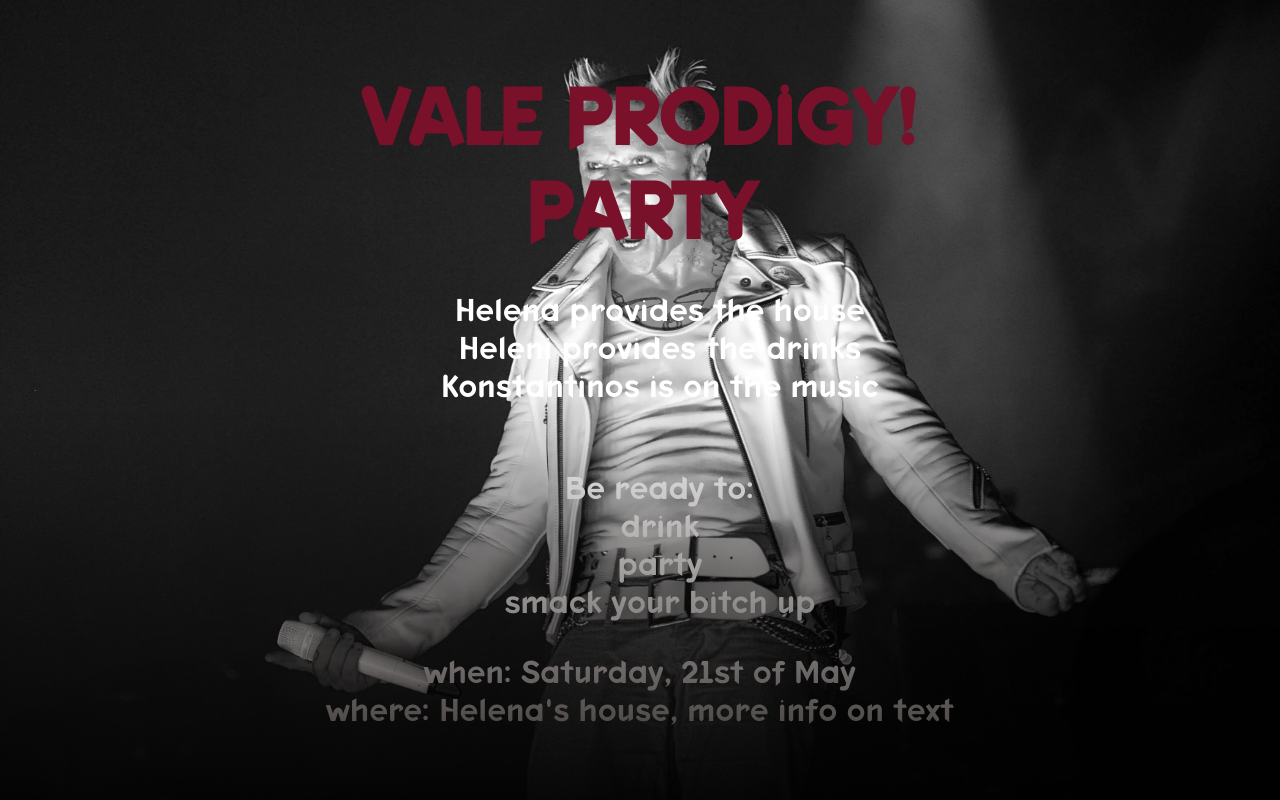
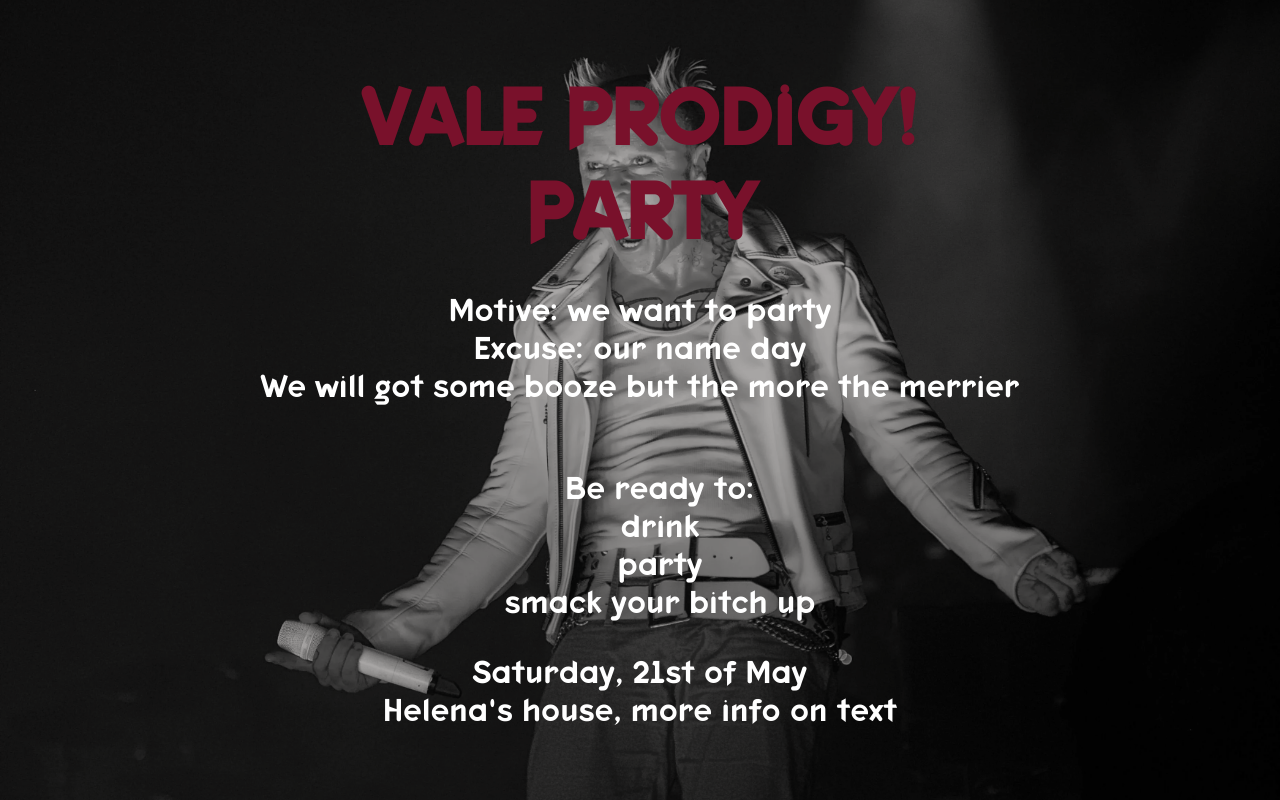
Before and after one commit to konkasidiaris/party, a Nuxt app: page / in a window 1280 px wide. Built offline with nearby package versions, Linux system fonts and the light colour scheme.

Commit message:
feat: completed

```diff
--- a/app.vue
+++ b/app.vue
@@ -6,11 +6,10 @@
         PARTY
       </div>
       <div class="text main">
-        <ul>
-          <li>Helena provides the house</li>
-          <li>Heleni provides the drinks</li>
-          <li>Konstantinos is on the music</li>
-        </ul>
+        <p>
+          Motive: we want to party <br />Excuse: our name day <br />We will got
+          some booze but the more the merrier
+        </p>
       </div>
       <div class="text">
         <ul>
@@ -20,8 +19,8 @@
           <li>smack your bitch up</li>
         </ul>
       </div>
-      <div class="text">when: Saturday, 21st of May</div>
-      <div class="text">where: Helena's house, more info on text</div>
+      <div class="text">Saturday, 21st of May</div>
+      <div class="text">Helena's house, more info on text</div>
     </div>
   </div>
 </template>
@@ -63,9 +62,10 @@
   text-align: center;
   color: white;
   font-size: 200%;
+  z-index: 1;
 }
 
-.container{
+.container {
   display: flex;
   flex-direction: column;
   flex-wrap: nowrap;
@@ -76,14 +76,15 @@
 
 .container::after {
   content: "";
-  position: absolute;
   bottom: 0;
   left: 0;
-  height: 50%;
+  height: 100%;
   width: 100%;
-  background: linear-gradient(180deg, rgba(37,32,30, 0), rgba(37,32,30, 100));
+  background: linear-gradient(180deg, rgba(37, 32, 30), rgba(37, 32, 30) 100%);
+  opacity: 0.4;
   mix-blend-mode: multiply;
-  opacity: 1;
+  position: absolute;
+  z-index: 0;
 }
 
 .title {
--- a/nuxt.config.ts
+++ b/nuxt.config.ts
@@ -1,6 +1,6 @@
-import { defineNuxtConfig } from 'nuxt'
+import { defineNuxtConfig } from "nuxt";
 
 // https://v3.nuxtjs.org/api/configuration/nuxt.config
 export default defineNuxtConfig({
-
-})
+  target: "static",
+});
```
Also changed, not shown: 1 other file (tests, documents, lock files or other folders).
